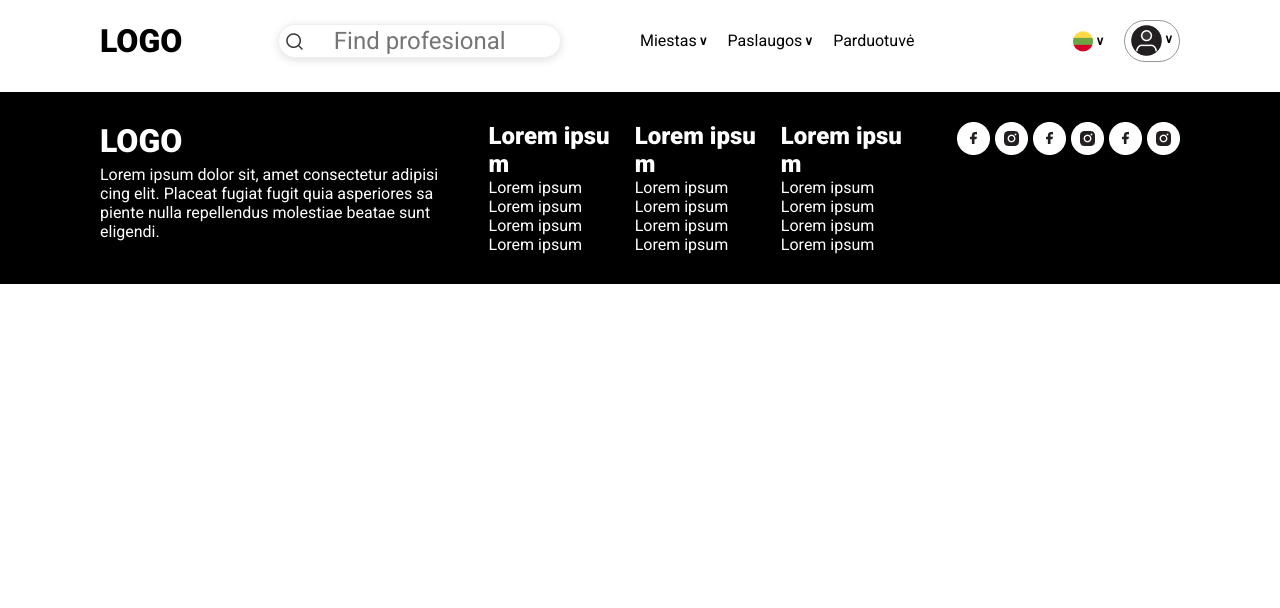
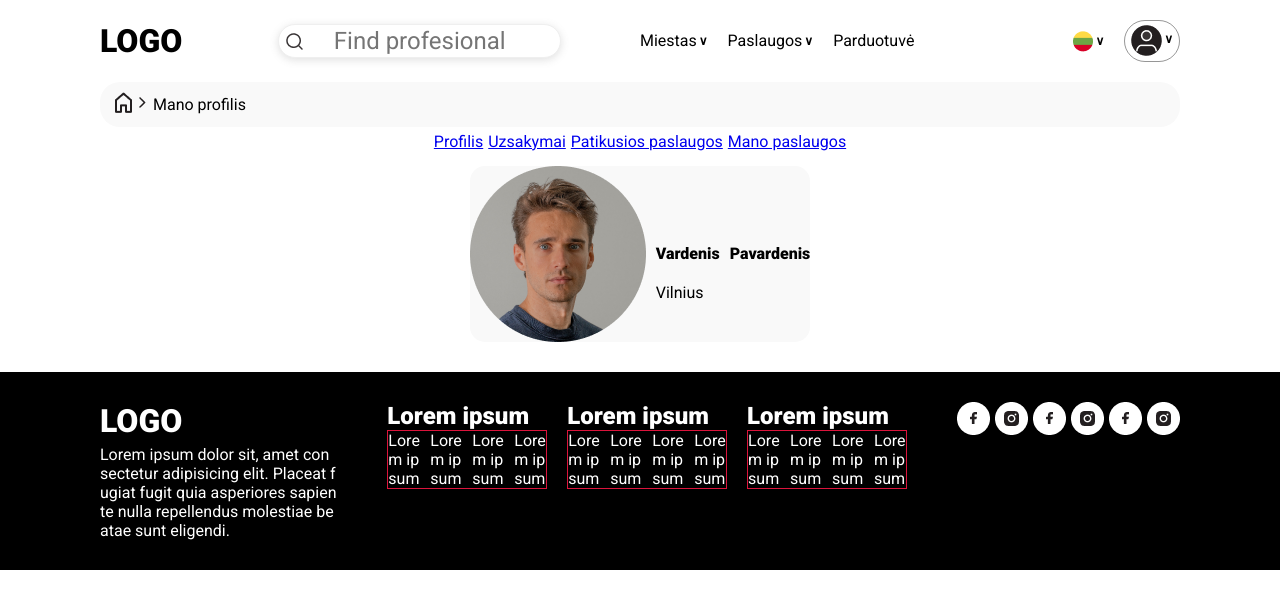
Before and after one commit to Scarab911/drone-hub, a React (Create React App) app: page /profile/my-profile in a window 1280 px wide. Shown: the top 608 px of the page. Built offline with nearby package versions, Linux system fonts and the light colour scheme.

Commit message:
added profile item components and nested routing

```diff
--- a/src/App.js
+++ b/src/App.js
@@ -8,6 +8,10 @@ import Login from './components/login/Login';
 import Register from './components/register/Register';
 import Profile from './components/user/profile/Profile';
 import './index.css';
+import ProfileCard from './components/user/profile/profile_card/ProfileCard';
+import OrdersCard from './components/user/profile/orders_card/OrdersCard';
+import FavoritesCard from './components/user/profile/favorites_card/FavoritesCard';
+import ServicesCard from './components/user/profile/services_card/ServicesCard';
 
 function App() {
   return (
@@ -17,7 +21,12 @@ function App() {
         <Route path="/" element={<Main />} />
         <Route path="/login" element={<Login />} />
         <Route path="/register" element={<Register />} />
-        <Route path="/profile" element={<Profile />} />
+        <Route path="/profile" element={<Profile />}>
+          <Route path="my-profile" element={<ProfileCard />} />
+          <Route path="my-orders" element={<OrdersCard />} />
+          <Route path="my-favorite" element={<FavoritesCard />} />
+          <Route path="my-services" element={<ServicesCard />} />
+        </Route>
       </Routes>
       {/* <Main /> */}
       <Footer />
--- a/src/components/header/profile_select/drop_down_menu/DropDownMenu.jsx
+++ b/src/components/header/profile_select/drop_down_menu/DropDownMenu.jsx
@@ -16,7 +16,7 @@ export default function DropDownMenu() {
         <Link to="/">Atsijungti</Link>
       </DropDownItem> */}
       <DropDownItem>
-        <Link to="/profile">Profilis</Link>
+        <Link to="/profile/my-profile">Profilis</Link>
       </DropDownItem>
       <DropDownItem>
         <Link to="/register">Registruotis</Link>
--- a/src/components/user/profile/Profile.jsx
+++ b/src/components/user/profile/Profile.jsx
@@ -1,15 +1,30 @@
 import React from 'react';
-import { Link } from 'react-router-dom';
+import { Outlet, Link } from 'react-router-dom';
+
+//components
+// import ProfileCard from './profile_card/ProfileCard';
+
+//images
 import home from '../../../../src/assets/icons/home.png';
 import arrow from '../../../../src/assets/icons/down.png';
-import userPhoto from '../../../../src/assets/images/profile2.png';
 
 //style
 import '../profile/profile.css';
 
-export default function Profile() {
+export default function Profile(props) {
+  // const [isActive, setActive] = useState(true);
+
+  // const showProfile = () => {
+  //   setActive(!isActive);
+  // };
+  // const [isOrdersActive, setOrdersActive] = useState(true);
+
+  // const showOrders = () => {
+  //   setOrdersActive(!isOrdersActive);
+  // };
+
   return (
-    <div className="profile-container">
+    <div className="main-container">
       <div className="location-bar">
         <Link to="/">
           <img className="home-image" src={home} alt="home"></img>
@@ -18,19 +33,23 @@ export default function Profile() {
         Mano profilis
       </div>
       <div className="info">
-        <div className="profile">Profilis</div>
-        <div className="orders">Uzsakymai</div>
+        <Link to="my-profile">Profilis</Link>
+        <Link to="my-orders">Uzsakymai</Link>
+        <Link to="my-favorite">Patikusios paslaugos</Link>
+        <Link to="my-services">Mano paslaugos</Link>
+      </div>
+      <Outlet />
+      {/* <div className="info">
+        <div onClick={showProfile}>Profilis</div>
+        <div className="orders" onClick={showOrders}>
+          Uzsakymai
+        </div>
         <div className="favorite">Patikusios paslaugos</div>
         <div className="services">Mano paslaugos</div>
       </div>
-      <div className="profile-container">
-        <div className="profile-grid">
-          <img className="user-photo" src={userPhoto} alt="user" />
-          <p className="user-name">Vardenis</p>
-          <p className="user-surname">Pavardenis</p>
-          <p className="user-city">Vilnius</p>
-        </div>
-      </div>
+      <div className={isActive ? 'hidden' : null}>Profile</div>
+      <div className={isOrdersActive ? 'hidden' : null}>Orders</div> */}
+      {/* <ProfileCard /> */}
     </div>
   );
 }
--- /dev/null
+++ b/src/components/user/profile/favorites_card/FavoritesCard.jsx
@@ -0,0 +1,5 @@
+import React from 'react';
+
+export default function FavoritesCard() {
+  return <div>FavoritesCard</div>;
+}
--- /dev/null
+++ b/src/components/user/profile/orders_card/OrdersCard.jsx
@@ -0,0 +1,10 @@
+import React from 'react';
+import OrderItem from './order_item/OrderItem';
+
+export default function OrdersCard() {
+  return (
+    <div>
+      <OrderItem></OrderItem>
+    </div>
+  );
+}
--- /dev/null
+++ b/src/components/user/profile/orders_card/order_item/OrderItem.jsx
@@ -0,0 +1,15 @@
+import React from 'react';
+import './orderItem.css';
+
+export default function () {
+  return (
+    <div>
+      <ul>
+        <li>Image</li>
+        <li>Short Descriptio</li>
+        <li>Provider</li>
+        <li>Price</li>
+      </ul>
+    </div>
+  );
+}
--- /dev/null
+++ b/src/components/user/profile/orders_card/order_item/orderItem.css
@@ -0,0 +1,6 @@
+ul {
+    display: flex;
+    gap: 10px;
+    list-style-type: none;
+    border: 1px solid crimson;
+}
--- a/src/components/user/profile/profile.css
+++ b/src/components/user/profile/profile.css
@@ -11,42 +11,3 @@
     border: 1px solid sienna;
     cursor: pointer;
 }
-
-.profile-grid {
-    display: grid;
-    grid-template-columns: max-content max-content max-content;
-    grid-template-rows: 1fr 1fr 1fr;
-    grid-template-areas: 'photo . .'
-        'photo name surname'
-        'photo city .';
-    column-gap: 10px;
-    justify-content: center;
-    align-items: center;
-    margin-top: 10px;
-    border-radius: 15px;
-    background-color: #f9f9f9;
-}
-
-.user-photo {
-    grid-area: photo;
-    max-width: 176px;
-    height: auto;
-}
-
-.user-name {
-    grid-area: name;
-}
-
-.user-surname {
-    grid-area: surname;
-}
-
-.user-city {
-    grid-area: city;
-    align-self: baseline;
-}
-
-.user-name,
-.user-surname {
-    font-weight: bolder;
-}
--- /dev/null
+++ b/src/components/user/profile/profile_card/ProfileCard.jsx
@@ -0,0 +1,16 @@
+import React from 'react';
+import userPhoto from '../../../../../src/assets/images/profile2.png';
+
+//style
+import '../profile_card/profileCard.css';
+
+export default function ProfileCard() {
+  return (
+    <div className="profile-card-grid">
+      <img className="user-photo" src={userPhoto} alt="user" />
+      <p className="user-name">Vardenis</p>
+      <p className="user-surname">Pavardenis</p>
+      <p className="user-city">Vilnius</p>
+    </div>
+  );
+}
--- /dev/null
+++ b/src/components/user/profile/profile_card/profileCard.css
@@ -0,0 +1,38 @@
+.profile-card-grid {
+    display: grid;
+    grid-template-columns: max-content max-content max-content;
+    grid-template-rows: 1fr 1fr 1fr;
+    grid-template-areas: 'photo . .'
+        'photo name surname'
+        'photo city .';
+    column-gap: 10px;
+    justify-content: center;
+    align-items: center;
+    margin-top: 10px;
+    border-radius: 15px;
+    background-color: #f9f9f9;
+}
+
+.user-photo {
+    grid-area: photo;
+    max-width: 176px;
+    height: auto;
+}
+
+.user-name {
+    grid-area: name;
+}
+
+.user-surname {
+    grid-area: surname;
+}
+
+.user-city {
+    grid-area: city;
+    align-self: baseline;
+}
+
+.user-name,
+.user-surname {
+    font-weight: bolder;
+}
--- /dev/null
+++ b/src/components/user/profile/services_card/ServicesCard.jsx
@@ -0,0 +1,5 @@
+import React from 'react';
+
+export default function ServicesCard() {
+  return <div>ServicesCard</div>;
+}
--- a/src/index.css
+++ b/src/index.css
@@ -107,3 +107,8 @@ form button:hover {
   height: auto;
   rotate: -90deg;
 }
+
+/*utility*/
+.hidden {
+  display: none;
+}
```
